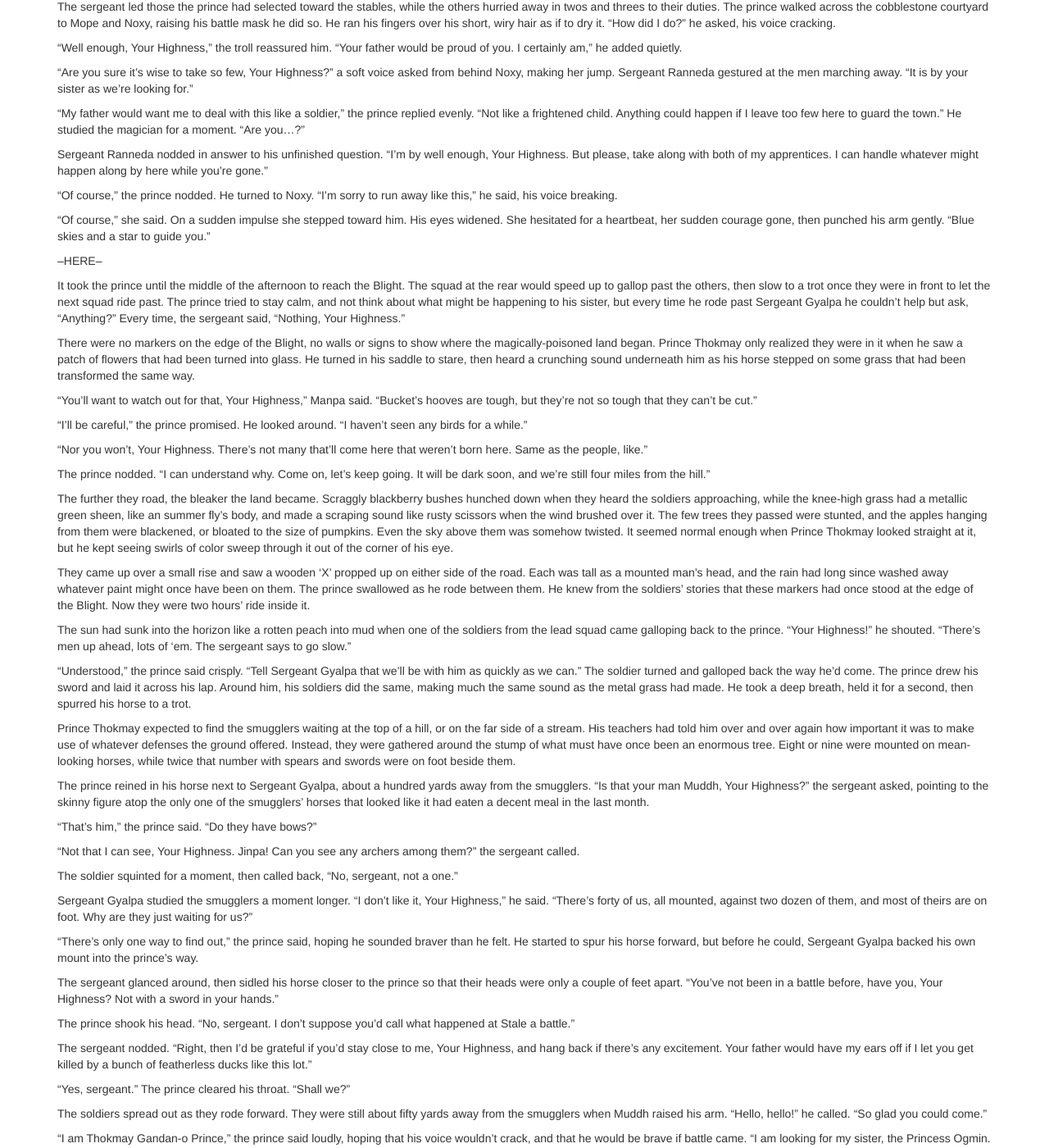
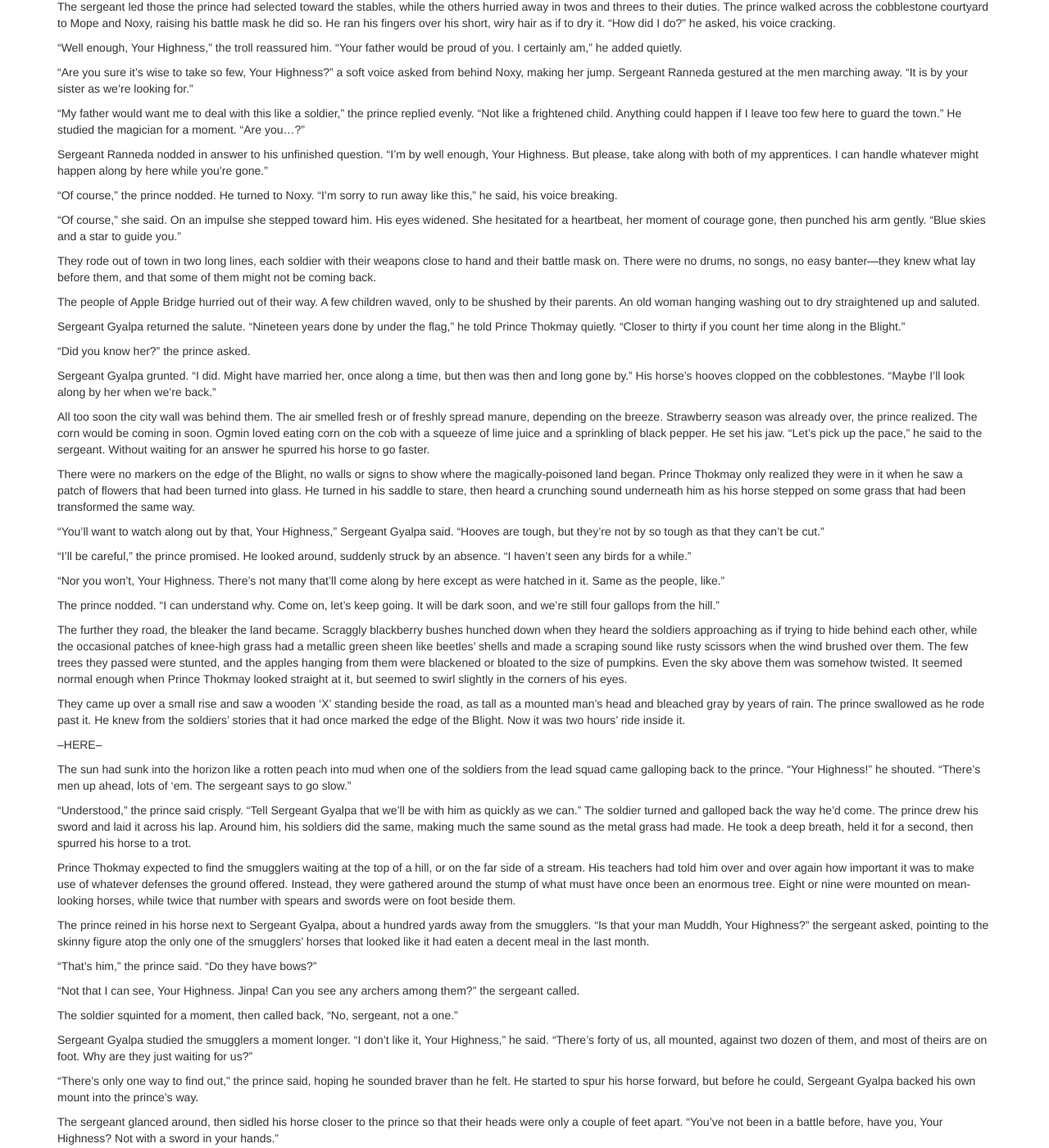
Before and after one commit to gvwilson/sensibleadventures, a Jekyll site: the page built from princess-bear/middle.md, in a window 1280 px wide and 1400 px high, scrolled down 517 px. Shown: the whole window at 82% size. Built offline with Jekyll 4.4.1, drawn with Linux system fonts in a browser that asks for light colours; nearby versions of some CDN libraries; our own code applies the rules of GitHub Pages for plain Markdown files; library files that are not in the unit come from our copies.

Commit message:
More work on the middle

```diff
--- a/princess-bear/middle.md
+++ b/princess-bear/middle.md
@@ -58,18 +58,35 @@
 "Of course," the prince nodded.  He turned to Noxy. "I'm sorry to run away like
 this," he said, his voice breaking.
 
-"Of course," she said. On a sudden impulse she stepped toward him. His eyes
-widened. She hesitated for a heartbeat, her sudden courage gone, then punched
-his arm gently. "Blue skies and a star to guide you."
+"Of course," she said. On an impulse she stepped toward him. His eyes widened.
+She hesitated for a heartbeat, her moment of courage gone, then punched his arm
+gently. "Blue skies and a star to guide you."
 
---HERE--
+They rode out of town in two long lines, each soldier with their weapons close
+to hand and their battle mask on.  There were no drums, no songs, no easy
+banter---they knew what lay before them, and that some of them might not be
+coming back.
 
-It took the prince until the middle of the afternoon to reach the Blight. The
-squad at the rear would speed up to gallop past the others, then slow to a trot
-once they were in front to let the next squad ride past. The prince tried to
-stay calm, and not think about what might be happening to his sister, but every
-time he rode past Sergeant Gyalpa he couldn't help but ask, "Anything?" Every
-time, the sergeant said, "Nothing, Your Highness."
+The people of Apple Bridge hurried out of their way.  A few children waved, only
+to be shushed by their parents.  An old woman hanging washing out to dry
+straightened up and saluted.
+
+Sergeant Gyalpa returned the salute.  "Nineteen years done by under the flag,"
+he told Prince Thokmay quietly.  "Closer to thirty if you count her time along
+in the Blight."
+
+"Did you know her?" the prince asked.
+
+Sergeant Gyalpa grunted.  "I did.  Might have married her, once along a time,
+but then was then and long gone by."  His horse's hooves clopped on the
+cobblestones.  "Maybe I'll look along by her when we're back."
+
+All too soon the city wall was behind them.  The air smelled fresh or of freshly
+spread manure, depending on the breeze.  Strawberry season was already over, the
+prince realized.  The corn would be coming in soon.  Ogmin loved eating corn on
+the cob with a squeeze of lime juice and a sprinkling of black pepper.  He set
+his jaw.  "Let's pick up the pace," he said to the sergeant.  Without waiting
+for an answer he spurred his horse to go faster.
 
 There were no markers on the edge of the Blight, no walls or signs to show where
 the magically-poisoned land began. Prince Thokmay only realized they were in it
@@ -77,33 +94,34 @@
 saddle to stare, then heard a crunching sound underneath him as his horse
 stepped on some grass that had been transformed the same way.
 
-"You'll want to watch out for that, Your Highness," Manpa said. "Bucket's hooves
-are tough, but they're not so tough that they can't be cut."
+"You'll want to watch along out by that, Your Highness," Sergeant Gyalpa said.
+"Hooves are tough, but they're not by so tough as that they can't be cut."
 
-"I'll be careful," the prince promised. He looked around. "I haven't seen any
-birds for a while."
+"I'll be careful," the prince promised. He looked around, suddenly struck by an
+absence. "I haven't seen any birds for a while."
 
-"Nor you won't, Your Highness. There's not many that'll come here that weren't
-born here. Same as the people, like."
+"Nor you won't, Your Highness. There's not many that'll come along by here
+except as were hatched in it. Same as the people, like."
 
 The prince nodded. "I can understand why. Come on, let's keep going. It will be
-dark soon, and we're still four miles from the hill."
+dark soon, and we're still four gallops from the hill."
 
 The further they road, the bleaker the land became. Scraggly blackberry bushes
-hunched down when they heard the soldiers approaching, while the knee-high grass
-had a metallic green sheen, like an summer fly's body, and made a scraping sound
-like rusty scissors when the wind brushed over it. The few trees they passed
-were stunted, and the apples hanging from them were blackened, or bloated to the
-size of pumpkins. Even the sky above them was somehow twisted. It seemed normal
-enough when Prince Thokmay looked straight at it, but he kept seeing swirls of
-color sweep through it out of the corner of his eye.
+hunched down when they heard the soldiers approaching as if trying to hide
+behind each other, while the occasional patches of knee-high grass had a
+metallic green sheen like beetles' shells and made a scraping sound like rusty
+scissors when the wind brushed over them. The few trees they passed were
+stunted, and the apples hanging from them were blackened or bloated to the size
+of pumpkins. Even the sky above them was somehow twisted. It seemed normal
+enough when Prince Thokmay looked straight at it, but seemed to swirl slightly
+in the corners of his eyes.
 
-They came up over a small rise and saw a wooden 'X' propped up on either side of
-the road. Each was tall as a mounted man's head, and the rain had long since
-washed away whatever paint might once have been on them.  The prince swallowed
-as he rode between them. He knew from the soldiers' stories that these markers
-had once stood at the edge of the Blight. Now they were two hours' ride inside
-it.
+They came up over a small rise and saw a wooden 'X' standing beside the road, as
+tall as a mounted man's head and bleached gray by years of rain.  The prince
+swallowed as he rode past it. He knew from the soldiers' stories that it had
+once marked the edge of the Blight. Now it was two hours' ride inside it.
+
+--HERE--
 
 The sun had sunk into the horizon like a rotten peach into mud when one of the
 soldiers from the lead squad came galloping back to the prince.  "Your
```
Also changed, not shown: princess-bear/princess-bear.md (+2 -0 lines).
